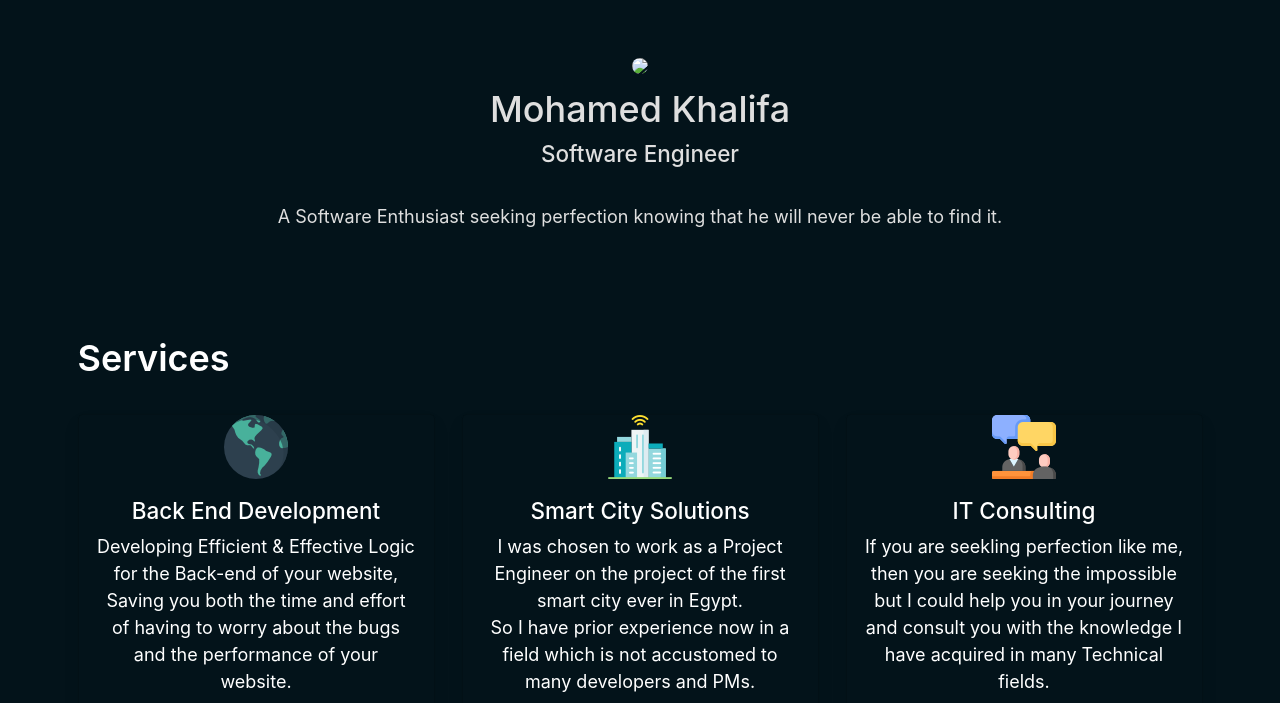
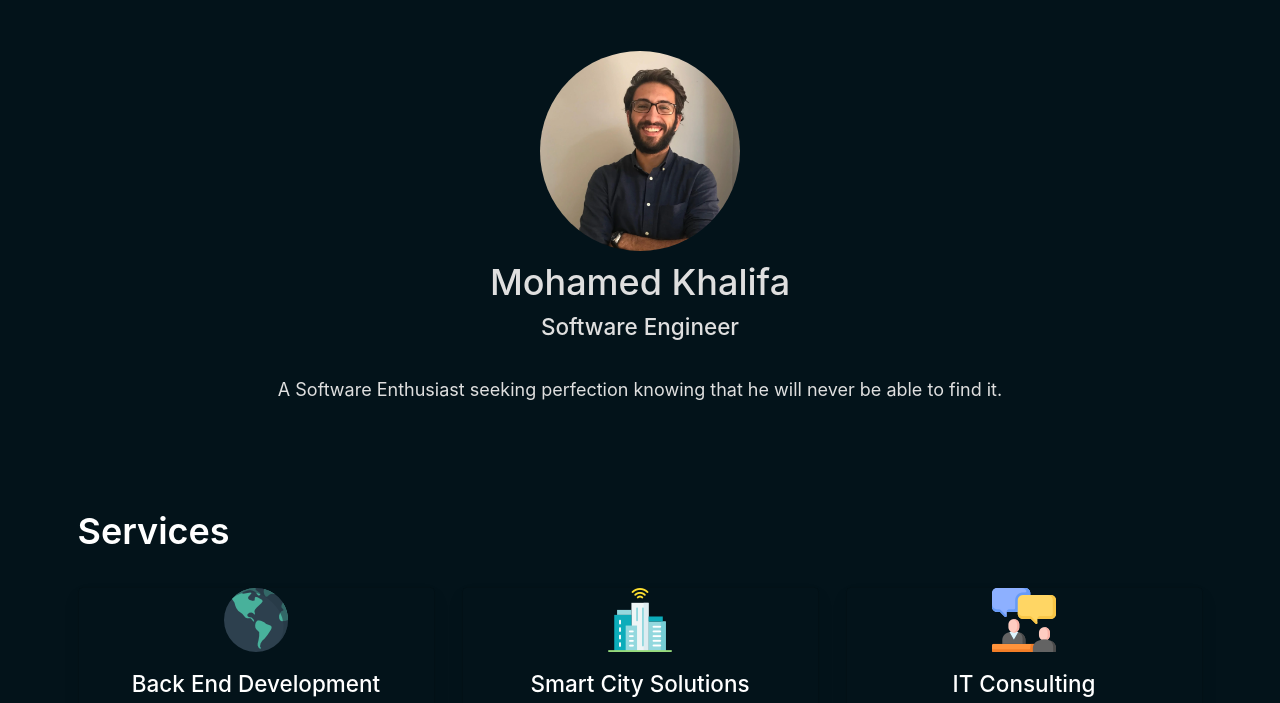
Before and after one commit to khalifamohamed/mkhalifa, a plain HTML site: page index.html in a window 1280 px wide. Shown: the part 31-734 px from the top of the page. Drawn offline with nearby package versions, Linux system fonts and the light colour scheme.

Commit message:
Update index.html

```diff
--- a/index.html
+++ b/index.html
@@ -67,7 +67,7 @@
 		<!-- About Me -->
 		<section id="skills" class="section section-1">
 			<div class="container has-text-centered">
-				<img class="avatar" src="assets/img/profile.png">
+				<img class="avatar" src="assets/img/profile.webp">
 				<h1 id="name">Mohamed Khalifa</h1>
 				<h2 id="prof">Software Engineer</h2>
 			</div>
```
